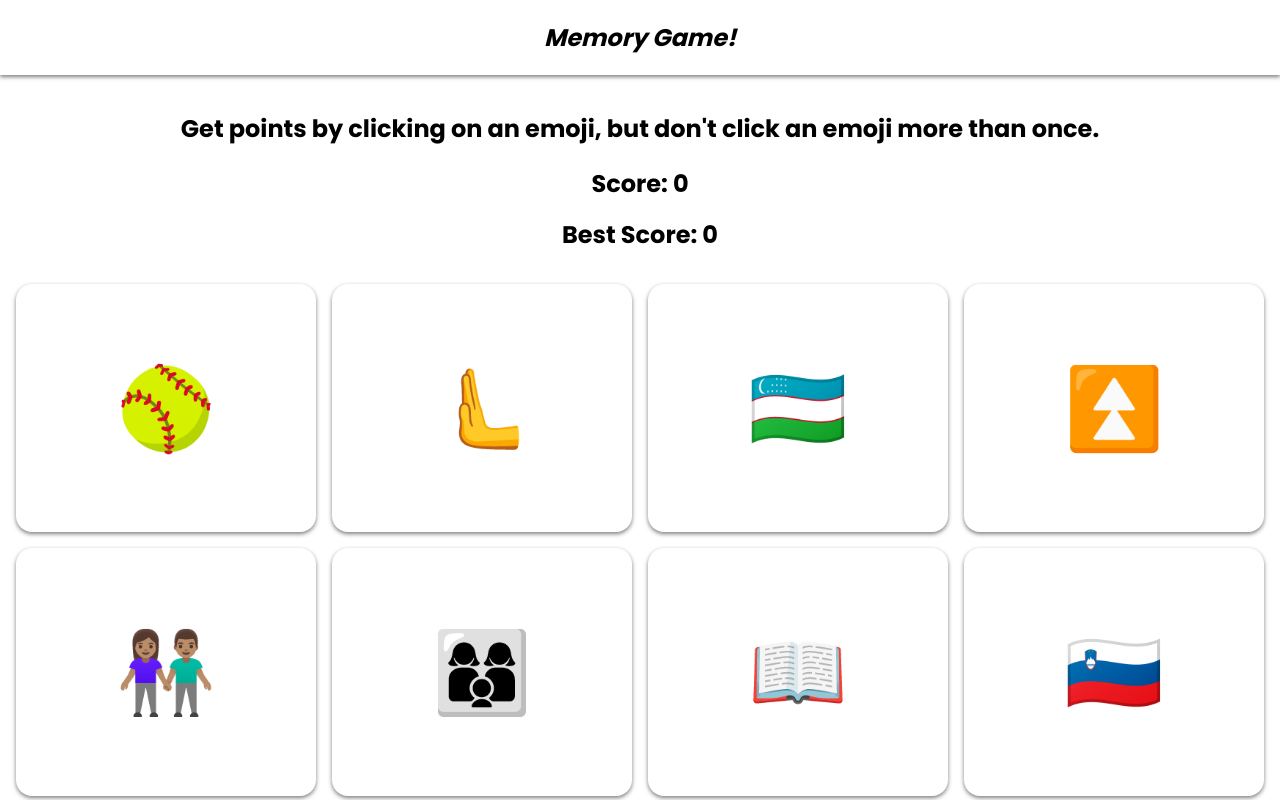
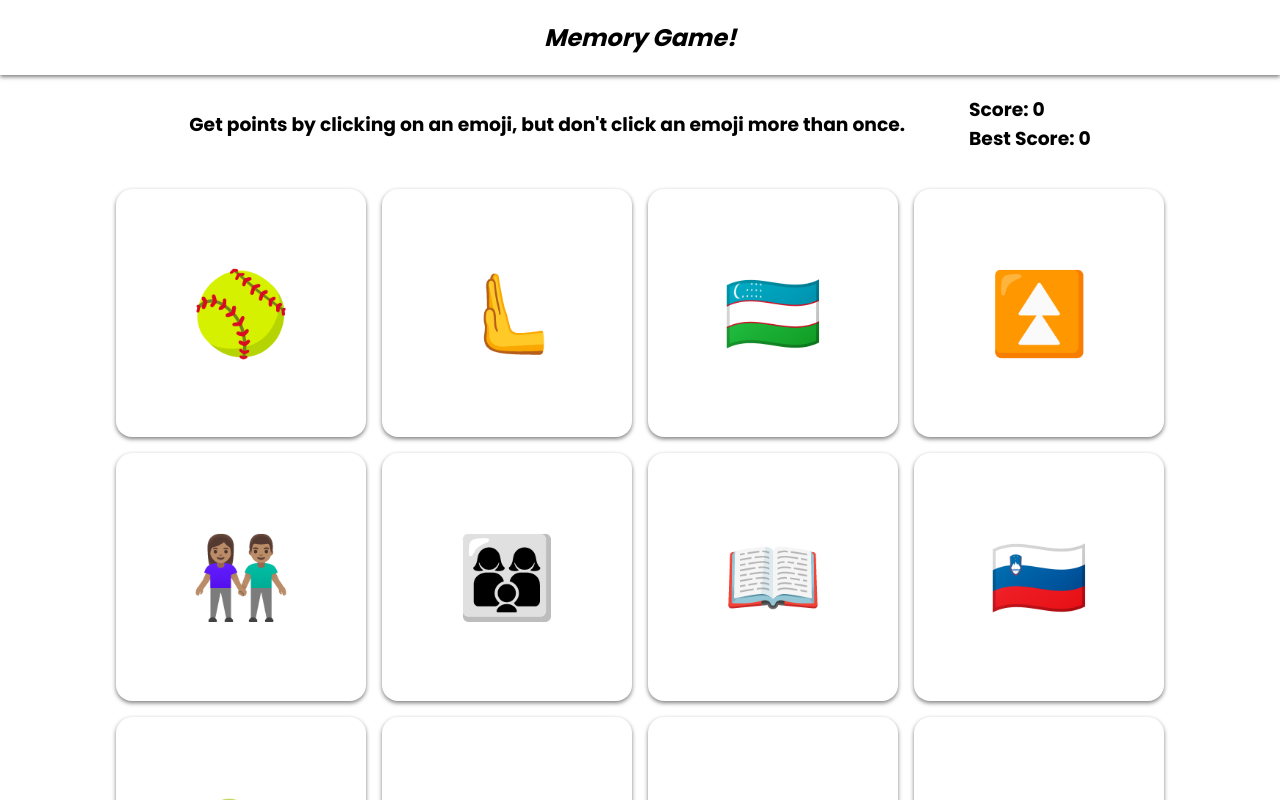
Before and after one commit to ENSUU/memory-game, a React (Vite) app: page / in a window 1280 px wide. Shown: the top 800 px of the page. Built offline with nearby package versions, Linux system fonts and the light colour scheme.

Commit message:
Edit the styling of the instructions & score texts

```diff
--- a/src/App.jsx
+++ b/src/App.jsx
@@ -68,13 +68,13 @@ function App() {
   }
 
   return (
-    <>
+    <div className="mainContainer">
       <Navbar />
       <div className="gameInfoContainer">
-        <h2>Get points by clicking on an emoji, but don't click an emoji more than once.</h2>
+        <h3>Get points by clicking on an emoji, but don't click an emoji more than once.</h3>
         <div className="userScores">
-          <h2 className="userCurScore">Score: 0</h2>
-          <h2 className="userBestScore">Best Score: 0</h2>
+          <h3 className="userCurScore">Score: 0</h3>
+          <h3 className="userBestScore">Best Score: 0</h3>
         </div>
       </div>
       <div className="cardContainer">
@@ -84,7 +84,7 @@ function App() {
           }
         )}
       </div>
-    </>
+    </div>
 
   )
 }
--- a/src/styles/App.css
+++ b/src/styles/App.css
@@ -11,10 +11,18 @@ body {
     margin: 0;
 }
 
+.mainContainer {
+    display: flex;
+    margin: 0 auto;
+    justify-content: center;
+    flex-direction: column;
+}
+
 .cardContainer {
     display: grid;
+    max-width: 1300px;
     gap: 1rem;
-    margin: 1rem;
+    margin: 1rem auto;
     grid-template-rows: repeat(2, 1fr);
     grid-template-columns: repeat(auto-fill, minmax(250px, 1fr));
     align-items: stretch;
@@ -24,7 +32,6 @@ body {
 .gameInfoContainer {
     display: flex;
     padding: 1rem;
-    flex-direction: column;
     align-items: center;
     justify-content: center;
 }
@@ -32,11 +39,10 @@ body {
 .userScores {
     display: flex;
     flex-direction: column;
-    align-items: center;
-    gap: 1rem;
+    margin-left: 4rem;
 }
 
-.userScores h2 {
+.userScores h3 {
     margin: 0;
 }
 
```
